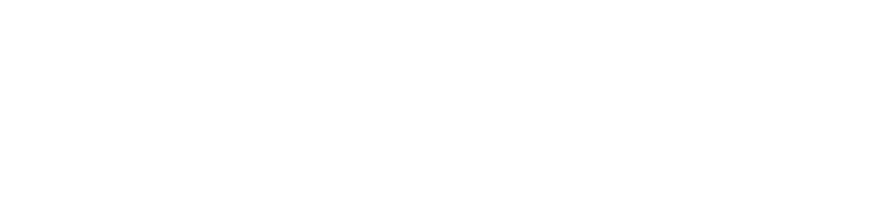
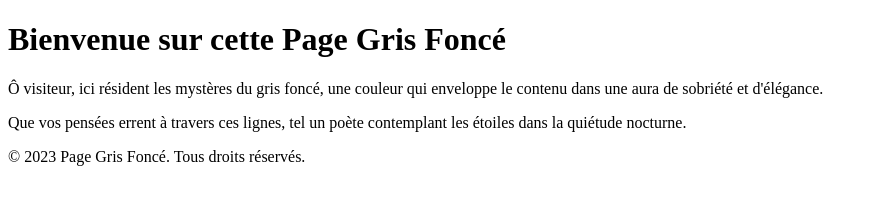
Before and after one commit to HiraganaDev/HiraganaDev.github.io, a plain HTML site: page index.html in a window 1280 px wide. Shown: the whole page, without its empty margins (0-878 px from the left). Drawn offline with Linux system fonts and the light colour scheme.

Commit message:
Update index.html

```diff
--- a/index.html
+++ b/index.html
@@ -1,13 +1,23 @@
 <!DOCTYPE html>
-<html lang="en">
+<html lang="fr">
 <head>
     <meta charset="UTF-8">
     <meta name="viewport" content="width=device-width, initial-scale=1.0">
-    <title>HiraCrack - Welcome</title>
+    <title>Page Gris Foncé</title>
+    <link rel="stylesheet" href="styles.css">
 </head>
 <body>
-    <h1>
+    <header>
+        <h1>Bienvenue sur cette Page Gris Foncé</h1>
+    </header>
 
-    </h1>
+    <section>
+        <p>Ô visiteur, ici résident les mystères du gris foncé, une couleur qui enveloppe le contenu dans une aura de sobriété et d'élégance.</p>
+        <p>Que vos pensées errent à travers ces lignes, tel un poète contemplant les étoiles dans la quiétude nocturne.</p>
+    </section>
+
+    <footer>
+        <p>&copy; 2023 Page Gris Foncé. Tous droits réservés.</p>
+    </footer>
 </body>
 </html>
```
